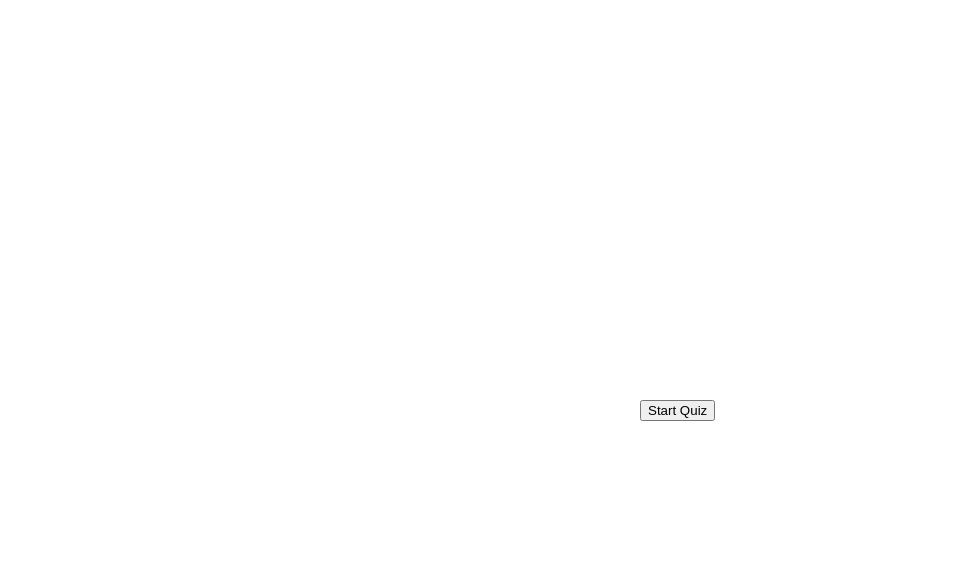
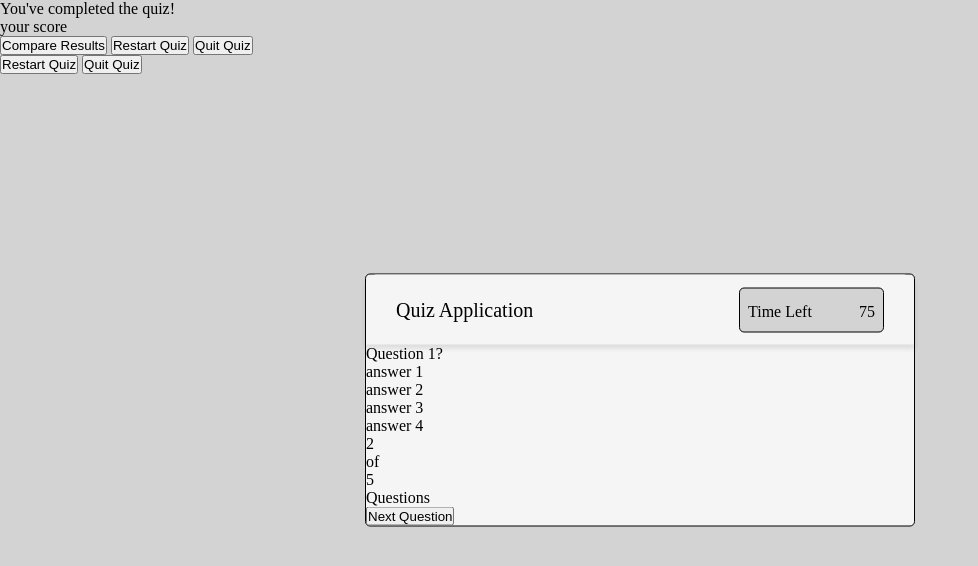
Before and after one commit to chasechri/codeine-quiz, a plain HTML site: page index.html in a window 1280 px wide. Shown: the whole page, without its empty margins (0-978 px from the left). Drawn offline with Linux system fonts and the light colour scheme.

Commit message:
added some styles

```diff
--- a/assets/script.js
+++ b/assets/script.js
@@ -0,0 +1,7 @@
+const start_btn = document.querySelector(".start-btn");
+const quiz_box = document.querySelector(".quiz-box")
+
+// when start button clicked
+start_btn.onclick = ()=>{
+    quiz_box.classList.add("activeQuiz");
+}
--- a/assets/styles.css
+++ b/assets/styles.css
@@ -1,14 +1,63 @@
+*{
+    margin: 0;
+    padding: 0;
+    box-sizing: border-box;
+}
+
+body{
+    background: lightgray;
+}
+
 .start-btn,
-.quiz-box,
-.result-box,
-.compare-results{
+.quiz-box{
     position: absolute;
     top: 50%;
     left: 50%;
+    transform: translate( -50%, -50%);
 }
 
-.quiz-box,
-.result-box,
-.compare-results{
-    display: none;
+/*start quiz styling*/
+
+.start-btn button{
+    font-size: 50px;
+    padding: 30px 15px;
+    border: 3px solid;
+    border-color: black;
+    border-radius: 5px;
+    cursor: pointer;
+    background: rgb(199, 218, 212);
 }
+
+.quiz-box{
+    width: 550px;
+    background: whitesmoke;
+    border-radius: 5px;
+    border: 1px solid black;
+}
+
+.quiz-box header{
+    height: 70px;
+    padding: 0 30px;
+    background: whitesmoke;
+    display: flex;
+    align-items: center;
+    justify-content: space-between;
+    border-radius: 10px 10px 0 0;
+    box-shadow: 0px 3px 5px 1px rgba(0, 0, 0, 0.1);
+}
+
+.quiz-box header .title{
+    font-size: 20px;
+}
+
+.quiz-box header .timer{
+    display: flex;
+    align-content: center;
+    justify-content: space-between;
+    width: 145px;
+    height: 45px;
+    background: lightgray;
+    border: 1px solid;
+    border-radius: 5px;
+    padding: 14px 8px;
+}
--- a/index.html
+++ b/index.html
@@ -4,7 +4,6 @@
     <meta charset="UTF-8" />
     <meta http-equiv="X-UA-Compatible" content="IE=edge" />
     <meta name="viewport" content="width=device-width, initial-scale=1.0" />
-    <script src="./assets/script.js"></script>
     <title>Coding Quiz</title>
     <link rel="stylesheet" href="./assets/styles.css" />
   </head>
@@ -78,5 +77,7 @@
         <button class="quit">Quit Quiz</button>
       </div>
     </div>
+
+    <script src="./assets/script.js"></script>
   </body>
 </html>
```
